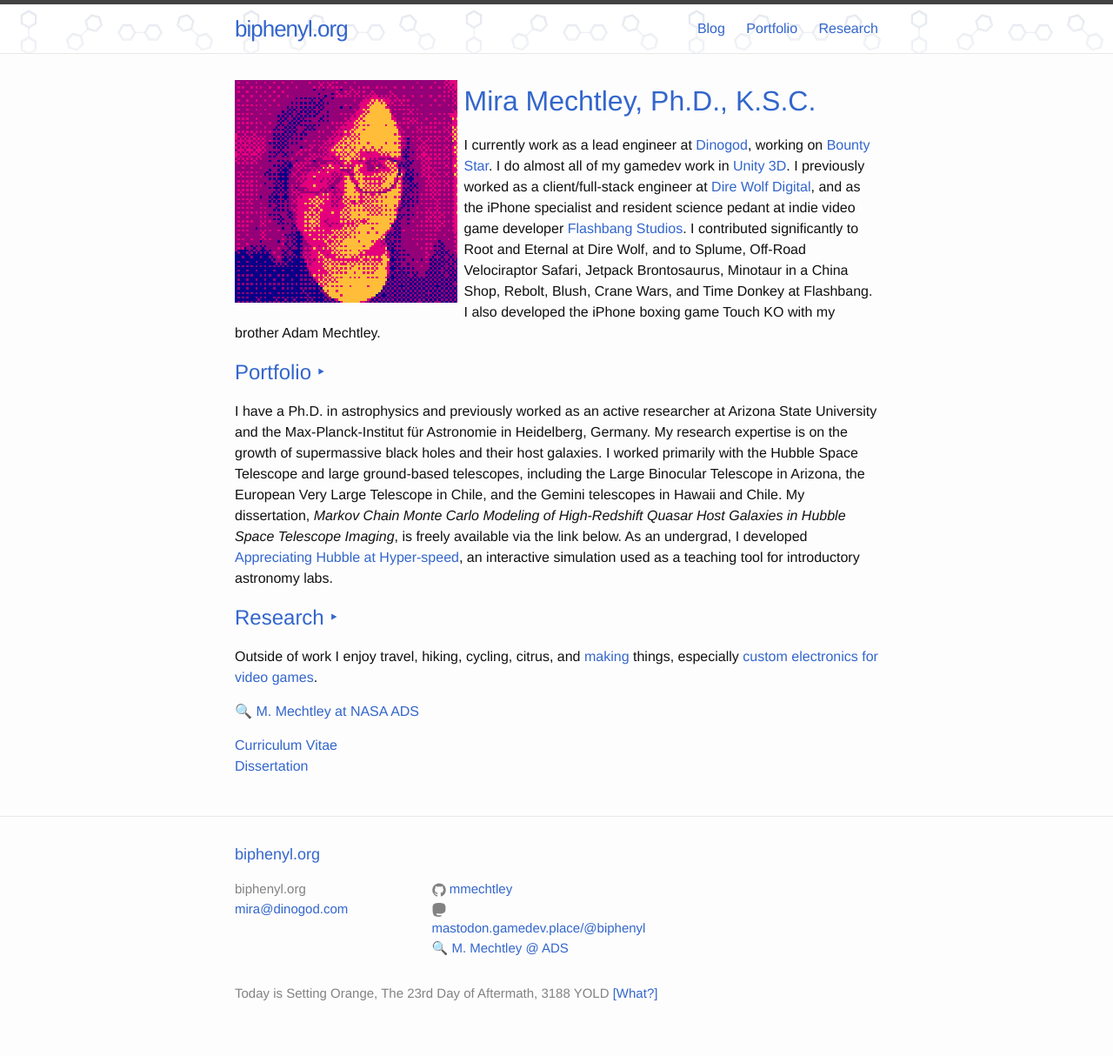
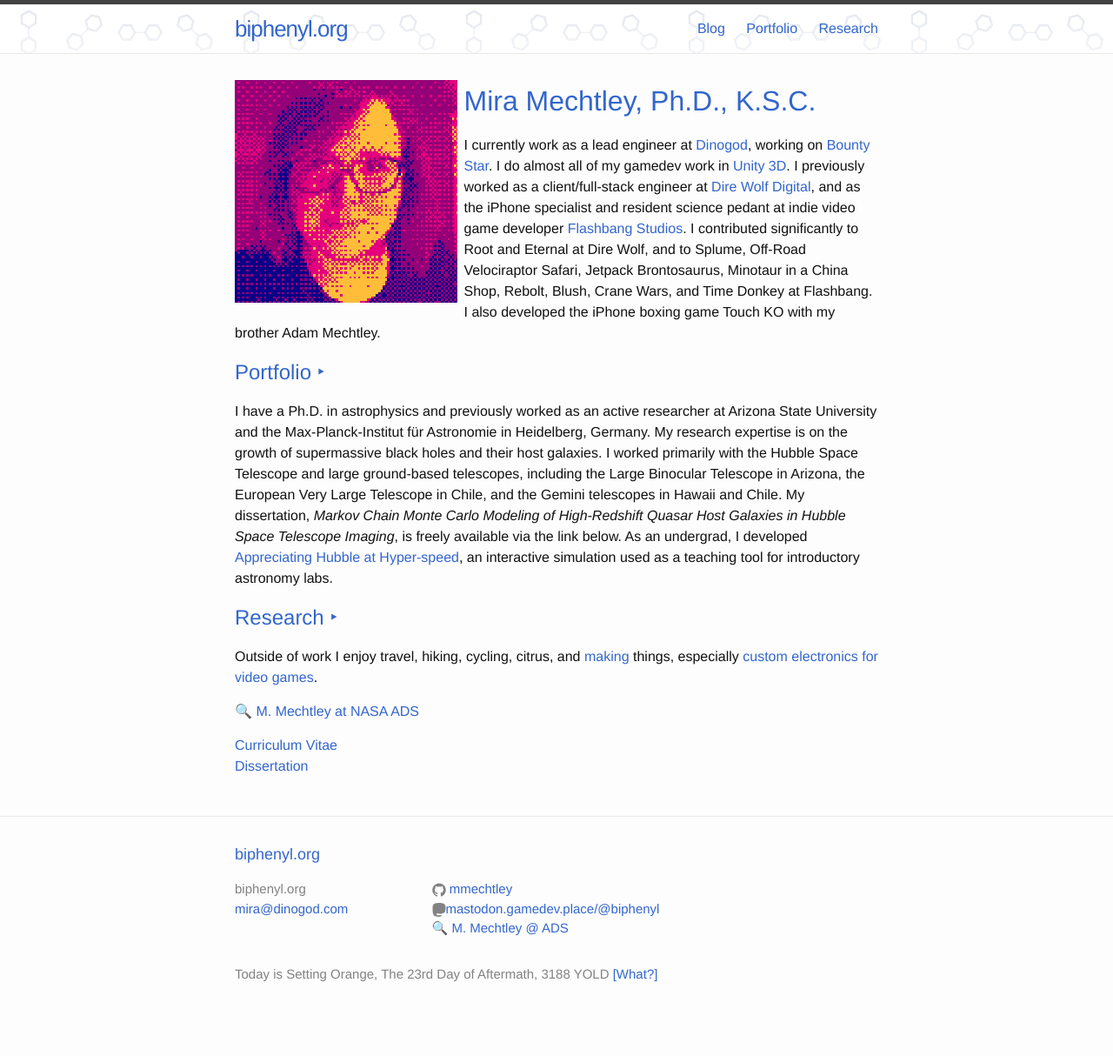
Before and after one commit to mmechtley/mmechtley.github.io, a Jekyll site: the page built from index.md, in a window 1280 px wide. Shown: the whole page at 87% size. Built offline with Jekyll 4.4.1, drawn with Linux system fonts in a browser that asks for light colours; after the commit the page ends 1191 px from its top, so only the background shows below that.

Commit message:
adjust footer css

```diff
--- a/_sass/_layout.scss
+++ b/_sass/_layout.scss
@@ -134,8 +134,8 @@
 }
 
 .footer-col-2 {
-    width: -webkit-calc(30% - (#{$spacing-unit} / 2));
-    width:         calc(30% - (#{$spacing-unit} / 2));
+    width: -webkit-calc(70% - (#{$spacing-unit} / 2));
+    width:         calc(70% - (#{$spacing-unit} / 2));
 }
 
 .footer-col-3 {
```
